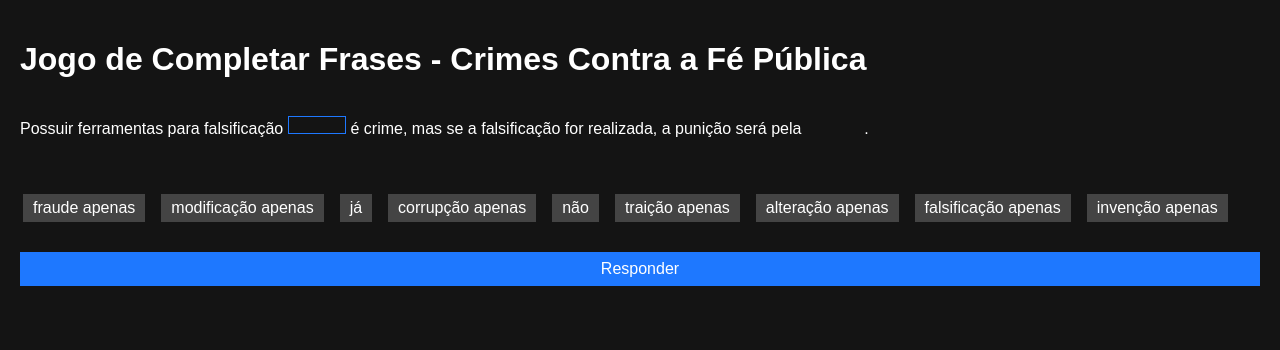
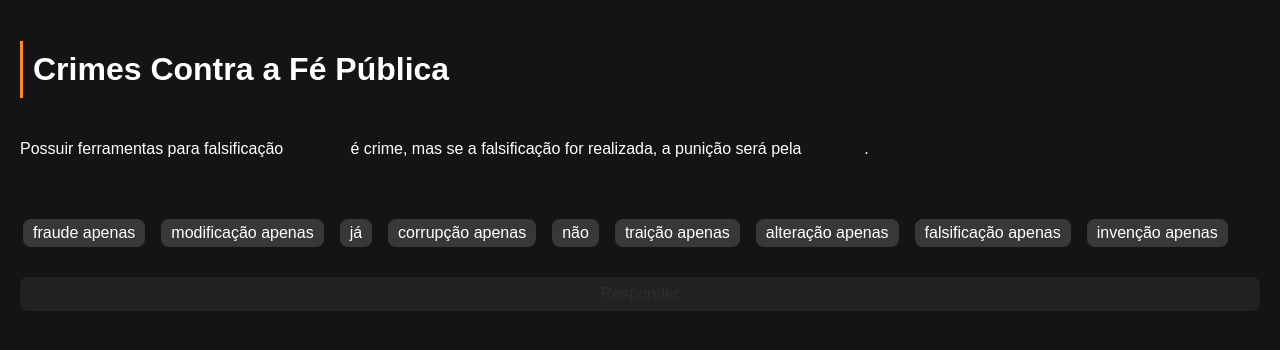
Before and after one commit to imbieldias/tj, a React (Create React App) app: page / in a window 1280 px wide. Shown: the top 350 px of the page. Built offline with nearby package versions, Linux system fonts and the light colour scheme.

Commit message:
feat: first version

```diff
--- a/src/App.css
+++ b/src/App.css
@@ -1,38 +1,4 @@
-.App {
-  text-align: center;
+.gamemode {
+  display: flex;
+  gap: 10px;
 }
-
-.App-logo {
-  height: 40vmin;
-  pointer-events: none;
-}
-
-@media (prefers-reduced-motion: no-preference) {
-  .App-logo {
-    animation: App-logo-spin infinite 20s linear;
-  }
-}
-
-.App-header {
-  background-color: #282c34;
-  min-height: 100vh;
-  display: flex;
-  flex-direction: column;
-  align-items: center;
-  justify-content: center;
-  font-size: calc(10px + 2vmin);
-  color: white;
-}
-
-.App-link {
-  color: #61dafb;
-}
-
-@keyframes App-logo-spin {
-  from {
-    transform: rotate(0deg);
-  }
-  to {
-    transform: rotate(360deg);
-  }
-}
--- a/src/App.js
+++ b/src/App.js
@@ -24,7 +24,8 @@ function App() {
 
   return (
     <div className="App">
-      <h1>Jogo de Completar Frases - Crimes Contra a Fé Pública</h1>
+      <div>
+        <h1>Crimes Contra a Fé Pública</h1>
         {currentSentenceIndex < sentences.length && (
           <>
             <Sentence
@@ -33,10 +34,11 @@ function App() {
               onAnswer={handleAnswer}
             />
             {showNextButton && (
-            <button onClick={handleNextQuestion}>Próxima Pergunta</button>
+              <button onClick={handleNextQuestion}>Avançar</button>
             )}
           </>
         )}
+      </div>
     </div>
   );
 }
--- a/src/components/Sentence/index.jsx
+++ b/src/components/Sentence/index.jsx
@@ -9,6 +9,10 @@ function Sentence({ sentence, onAnswer }) {
   const [answeredCorrectly, setAnsweredCorrectly] = useState(false);
   const [answerSubmitted, setAnswerSubmitted] = useState(false); // Novo estado para controlar se a resposta foi submetida
   const [shuffledOptions, setShuffledOptions] = useState([]);
+
+  console.log(userAnswers);
+
+  const buttonDisabled = userAnswers.some((a) => a.length <= 0);
 
   useEffect(() => {
     // Embaralhar as opções de resposta ao mudar a frase
@@ -69,6 +73,10 @@ function Sentence({ sentence, onAnswer }) {
     return "";
   };
 
+  const hasBorder = (index) => {
+    return userAnswers[index].length > 0 ? "" : " --empty";
+  };
+
   return (
     <div>
       <form onSubmit={handleSubmit} className="main">
@@ -79,8 +87,10 @@ function Sentence({ sentence, onAnswer }) {
               {index < blanks.length - 1 && (
                 <span
                   className={`drop-area ${getClassName(index)} ${
-                    index === selectedBlankIndex ? "selected" : ""
-                  }`}
+                    index === selectedBlankIndex && !answeredCorrectly
+                      ? "selected"
+                      : ""
+                  }${hasBorder(index)}`}
                   onClick={() => handleBlankClick(index)}
                 >
                   {userAnswers[index]}
@@ -100,7 +110,11 @@ function Sentence({ sentence, onAnswer }) {
             </div>
           ))}
         </div>
-        {!answeredCorrectly && <button type="submit">Responder</button>}
+        {!answeredCorrectly && (
+          <button disabled={buttonDisabled} type="submit">
+            Responder
+          </button>
+        )}
       </form>
       {!answeredCorrectly && answerSubmitted && (
         <p className="incorrect-feedback">
--- a/src/components/Sentence/styles/Sentence.css
+++ b/src/components/Sentence/styles/Sentence.css
@@ -1,10 +1,10 @@
 /* Global styles */
 @keyframes borderAnimation {
   0% {
-    border-color: #fff; /* Azul claro */
+    border-color: var(--orange); /* Azul claro */
   }
   100% {
-    border-color: #1e78ff; /* Azul escuro */
+    border-color: #141414; /* Azul escuro */
   }
 }
 
@@ -17,37 +17,30 @@
 .drop-area {
   position: relative;
   display: inline-block;
-  min-width: 50px;
-  min-height: 0.6em;
+  min-width: 0;
+  min-height: 19px;
   padding: 0.2em;
   border: none;
   cursor: pointer;
-  vertical-align: baseline;
+  vertical-align: middle;
   border: 1px solid transparent;
   /* border-bottom: 1px solid #fff; */
-  color: #ff831e;
+  color: var(--orange);
   text-align: center;
+  border-radius: 0.5em;
 }
 
 .drop-area.wrong-place {
-  background-color: #f7cd12;
-  color: #746c03;
+  color: #f3e410;
 }
 
 .option {
   display: inline-block;
   padding: 5px 10px;
   margin: 0 3px;
-  background-color: #444;
+  background-color: #383838;
   cursor: pointer;
-}
-
-.floating-answer {
-  position: absolute;
-  background-color: #fff;
-  box-shadow: 0px 0px 10px rgba(0, 0, 0, 0.5);
-  padding: 2px 6px;
-  z-index: 1; /* Garante que a resposta flutuante esteja acima do conteúdo */
+  border-radius: 0.5em;
 }
 
 .options {
@@ -58,8 +51,10 @@
 }
 
 .incorrect-feedback {
-  color: #ff0000;
-  font-weight: bold;
+  color: var(--red);
+  font-size: 0.8em;
+  font-style: italic;
+  /* font-weight: bold; */
 }
 
 button {
@@ -68,13 +63,15 @@ button {
   font-size: 16px;
   cursor: pointer;
   border: none;
-  background-color: #1e78ff;
+  background-color: var(--orange);
   color: #fff;
+  border-radius: 0.5em;
+  transition: 0.5s;
 }
 
-.drop-area.selected {
-  /* background-color: #e6e6e6; Cor de fundo quando selecionado */
-  border-color: #7c7c7c; /* Cor da borda quando selecionado */
+button:disabled {
+  opacity: 0.1;
+  filter: grayscale();
 }
 
 .drop-area,
@@ -83,19 +80,25 @@ button {
   /* Outras propriedades de estilo aqui */
 }
 
+.drop-area.--empty {
+  border-radius: 0;
+  min-width: 50px;
+}
+
 .drop-area.selected {
+  border-radius: 0.5em;
   border: 1px solid transparent; /* Começa com uma borda transparente */
   animation: borderAnimation 0.5s infinite alternate; /* Animar por 5 segundos, alternando */
 }
 
 .correct {
-  background-color: #c8e6df; /* Verde claro */
-  color: #00806b;
+  /* background-color: #c8e6df; */
+  color: #12e2b5;
   border: 1px solid #141414;
 }
 
 .incorrect {
-  background-color: #f55f6e; /* Vermelho claro */
-  color: #800101;
+  /* background-color: #f55f6e; */
+  color: var(--red);
   border: 1px solid #141414;
 }
--- a/src/data/art293_295.js
+++ b/src/data/art293_295.js
@@ -53,12 +53,12 @@ const art293_295 = [
       "falsificados",
       "alterados",
       "conscientemente",
+      "falsificados",
     ],
     options: [
       "6 meses a 2 anos",
       "6 meses a 3 anos",
       "6 meses a 2 ano",
-      "6 meses a 2 anos",
       "falsificados",
       "falsificadoss",
       "falsifikados",
@@ -298,7 +298,7 @@ const art293_295 = [
       "os meios para o crime",
       "petrechos",
       "294",
-      "anulam"
+      "anulam",
     ],
     options: [
       "obstáculo",
@@ -329,7 +329,7 @@ const art293_295 = [
       "295",
       "296",
       "anulam",
-      "não interferem"
+      "não interferem",
     ],
   },
 ];
--- a/src/index.css
+++ b/src/index.css
@@ -1,3 +1,8 @@
+:root {
+  --orange: #ff8c20;
+  --red: #e22f2f;
+}
+
 body {
   font-family: Arial, sans-serif;
   background-color: #141414;
@@ -10,14 +15,13 @@ body {
   padding: 20px;
 }
 
+h1 {
+  border-left: 3px solid var(--orange);
+  padding: 10px;
+}
+
 form {
   margin: 20px 0;
-}
-
-button {
-  padding: 5px 10px;
-  font-size: 16px;
-  cursor: pointer;
 }
 
 .options {
```
Lines whose indentation alone changed are shown as unchanged.
